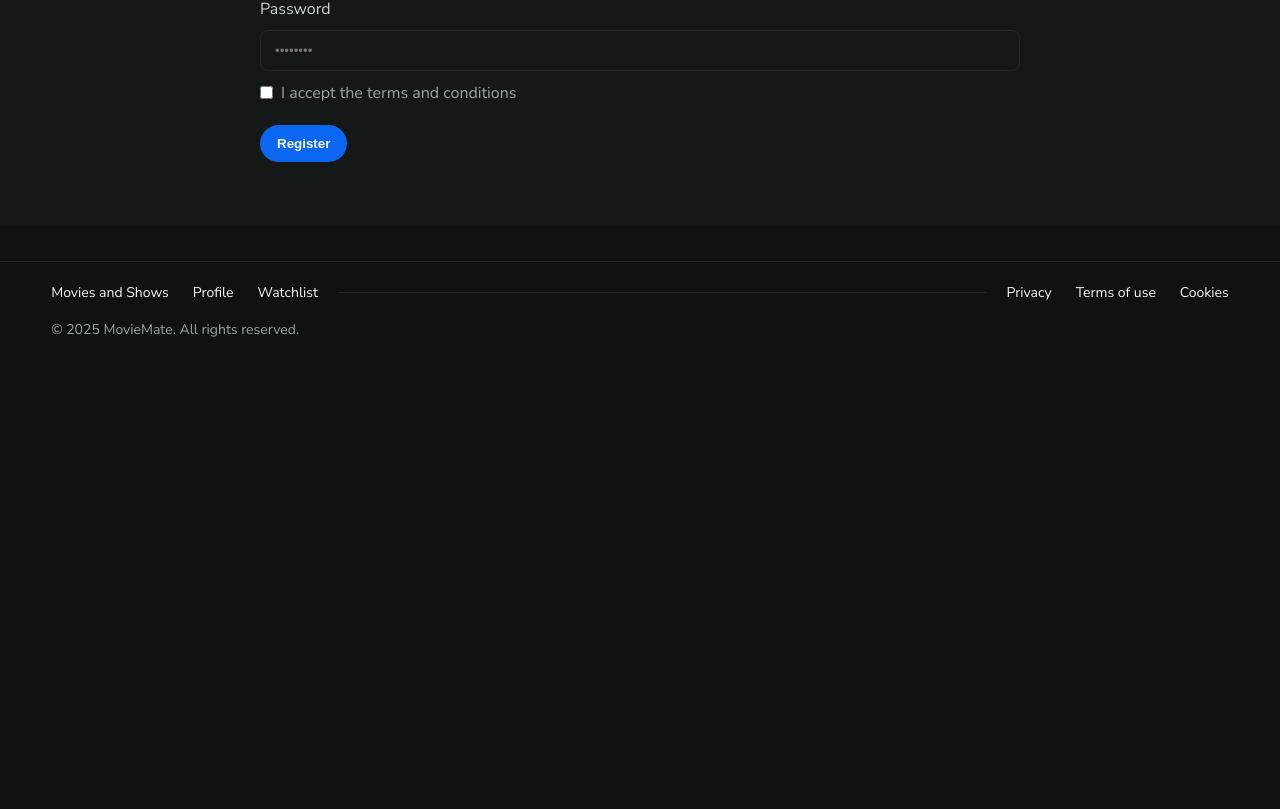
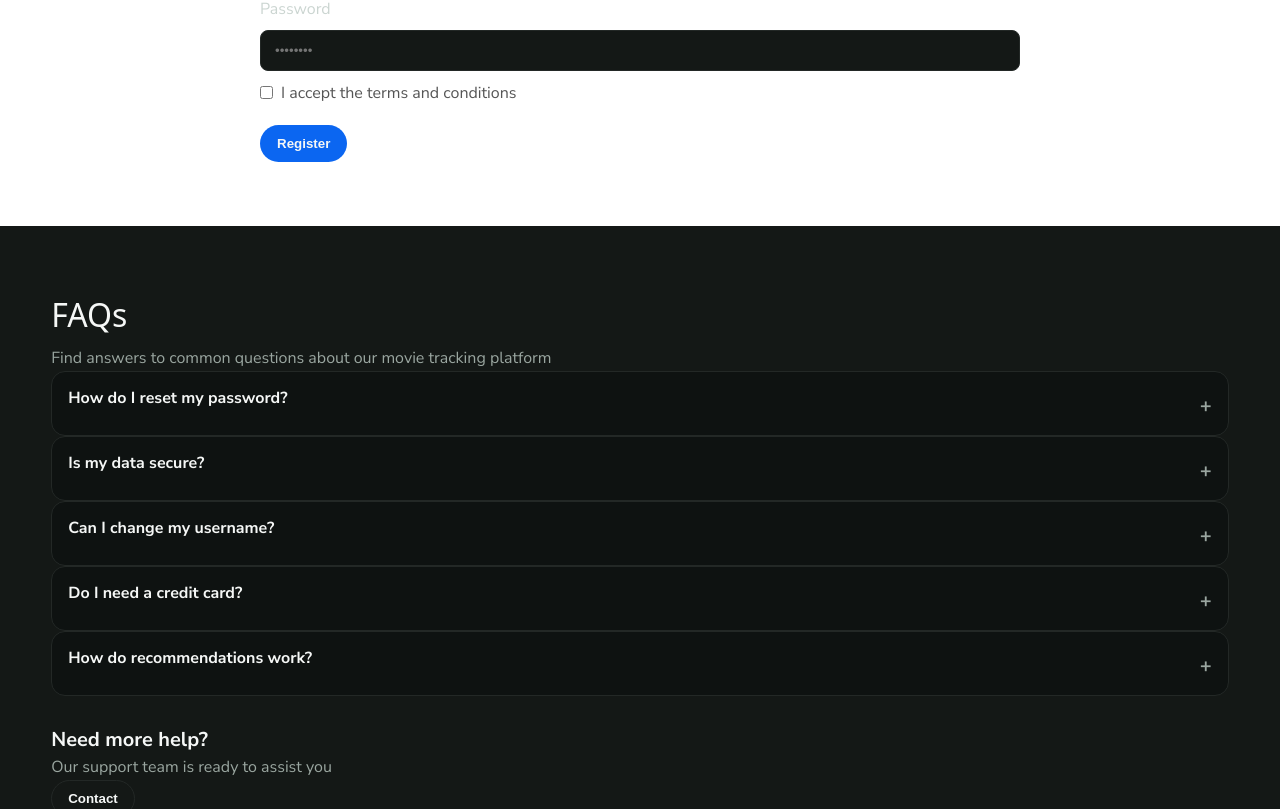
Before and after one commit to elab-development/klijentske-veb-tehnologije-2024-2023-0192-filmovi-i-serije, a React app in the folder app/: page /signup in a window 1280 px wide. Shown: the part 439-1248 px from the top of the page. Before the commit the page ends 800 px from the top, so only its background shows below. Built offline with nearby package versions, Linux system fonts and the light colour scheme; the HTML template or start-up script is replaced by a standard one; a web font is replaced by a local one.

Commit message:
Kompletna Register stranica

```diff
--- a/app/src/pages/Register.tsx
+++ b/app/src/pages/Register.tsx
@@ -1,27 +1,41 @@
-// import { Button } from '../components/Button'
+import { useState } from 'react'
 
-// export function Register(){
-//   return (
-//     <section className="section" style={{background:'#fff', color:'#111'}}>
-//       <div className="container" style={{maxWidth:640}}>
-//         <div className="h1" style={{color:'#111'}}>Create your account</div>
-//         <div className="card" style={{padding:20, marginTop:16}}>
-//           <label>Name<input style={{width:'100%', padding:10, marginTop:6, marginBottom:12}}/></label>
-//           <label>Email<input style={{width:'100%', padding:10, marginTop:6, marginBottom:12}}/></label>
-//           <label>Password<input type="password" style={{width:'100%', padding:10, marginTop:6}}/></label>
-//           <div style={{marginTop:16}}><Button variant="primary">Register</Button></div>
-//         </div>
-//       </div>
-//     </section>
-//   )
-// }
+export function Register() {
+  const [open, setOpen] = useState<number | null>(null)
 
-export function Register(){
+  const toggle = (index: number) => {
+    setOpen(open === index ? null : index)
+  }
+
+  const faqs = [
+    {
+      q: 'How do I reset my password?',
+      a: "Click the 'forgot password' link on the login page. You'll receive an email with reset instructions.",
+    },
+    {
+      q: 'Is my data secure?',
+      a: 'We use advanced encryption to protect your personal information and viewing preferences.',
+    },
+    {
+      q: 'Can I change my username?',
+      a: 'Yes, you can update your profile settings after logging into your account.',
+    },
+    {
+      q: 'Do I need a credit card?',
+      a: 'No, registration is completely free. Create an account and start tracking movies instantly.',
+    },
+    {
+      q: 'How do recommendations work?',
+      a: 'Our algorithm analyzes your ratings and viewing history to suggest personalized content.',
+    },
+  ]
+
   return (
-    <section className="section" style={{background:'var(--bg-1)'}}>
-      <div className="container" style={{maxWidth:760}}>
-        <p className="muted">Start</p>
-        <h1 className="h1">Create your account</h1>
+    <>
+      <section className="section" style={{ background: '#fff', color: '#111' }}>
+        <div className="container" style={{ maxWidth: 760 }}>
+          <p className="muted" style={{ color: '#666' }}>Start</p>
+          <h1 className="h1" style={{ color: '#111' }}>Create your account</h1>
 
           <label className="label">Name</label>
           <input className="input" placeholder="Your name" />
@@ -29,13 +43,50 @@ export function Register(){
           <input className="input" placeholder="you@example.com" />
           <label className="label">Password</label>
           <input className="input" type="password" placeholder="••••••••" />
-        <div style={{marginTop:10,display:'flex',alignItems:'center',gap:8}}>
-          <input className="checkbox" id="tac" type="checkbox"/><label htmlFor="tac" className="muted">I accept the terms and conditions</label>
+
+          <div style={{ marginTop: 10, display: 'flex', alignItems: 'center', gap: 8 }}>
+            <input className="checkbox" id="tac" type="checkbox" />
+            <label htmlFor="tac" className="muted" style={{ color: '#555' }}>
+              I accept the terms and conditions
+            </label>
           </div>
+
           <div className="form-actions">
             <button className="btn primary">Register</button>
           </div>
         </div>
       </section>
+
+      <section className="section" style={{ background: 'var(--bg-1)' }}>
+        <div className="container">
+          <div className="h2">FAQs</div>
+          <p className="muted" style={{ marginTop: 6 }}>
+            Find answers to common questions about our movie tracking platform
+          </p>
+
+          <ul className="faq-list">
+            {faqs.map((item, i) => (
+              <li
+                key={i}
+                className={`faq-item ${open === i ? 'open' : ''}`}
+                onClick={() => toggle(i)}
+              >
+                <div>
+                  <div className="faq-q">{item.q}</div>
+                  {open === i && <div className="faq-a">{item.a}</div>}
+                </div>
+                <span className="faq-icon">{open === i ? '−' : '+'}</span>
+              </li>
+            ))}
+          </ul>
+
+          <div style={{ marginTop: 28 }}>
+            <div className="h3">Need more help?</div>
+            <p className="muted">Our support team is ready to assist you</p>
+            <button className="btn">Contact</button>
+          </div>
+        </div>
+      </section>
+    </>
   )
 }
--- a/app/src/styles/global.css
+++ b/app/src/styles/global.css
@@ -266,3 +266,42 @@ a {
 .site-footer a:hover {
     text-decoration: underline;
 }
+
+.faq-item {
+  display: flex;
+  align-items: flex-start;
+  justify-content: space-between;
+  gap: 16px;
+  padding: 14px 16px;
+  border: 1px solid var(--border);
+  border-radius: var(--radius-md);
+  background: var(--bg-0);
+  cursor: pointer;
+  transition: all 0.2s ease;
+}
+
+.faq-item:hover {
+  background: var(--bg-2);
+}
+
+.faq-item.open {
+  background: var(--bg-1);
+}
+
+.faq-q {
+  font-weight: 700;
+}
+
+.faq-a {
+  color: var(--text-1);
+  margin-top: 6px;
+  font-size: var(--fs-small);
+}
+
+.faq-icon {
+  color: var(--muted);
+  font-weight: 700;
+  user-select: none;
+  font-size: 20px;
+  margin-top: 4px;
+}
```
Lines whose indentation alone changed are shown as unchanged.
